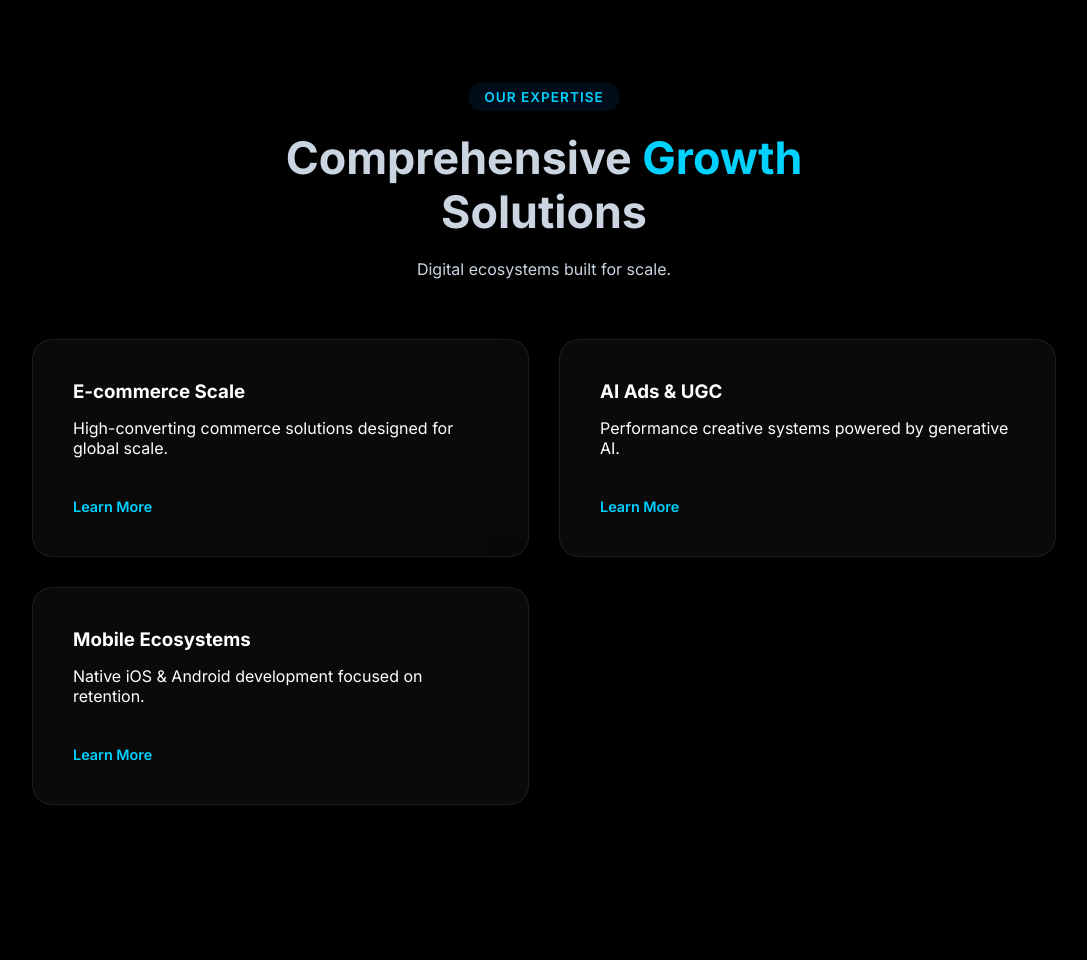
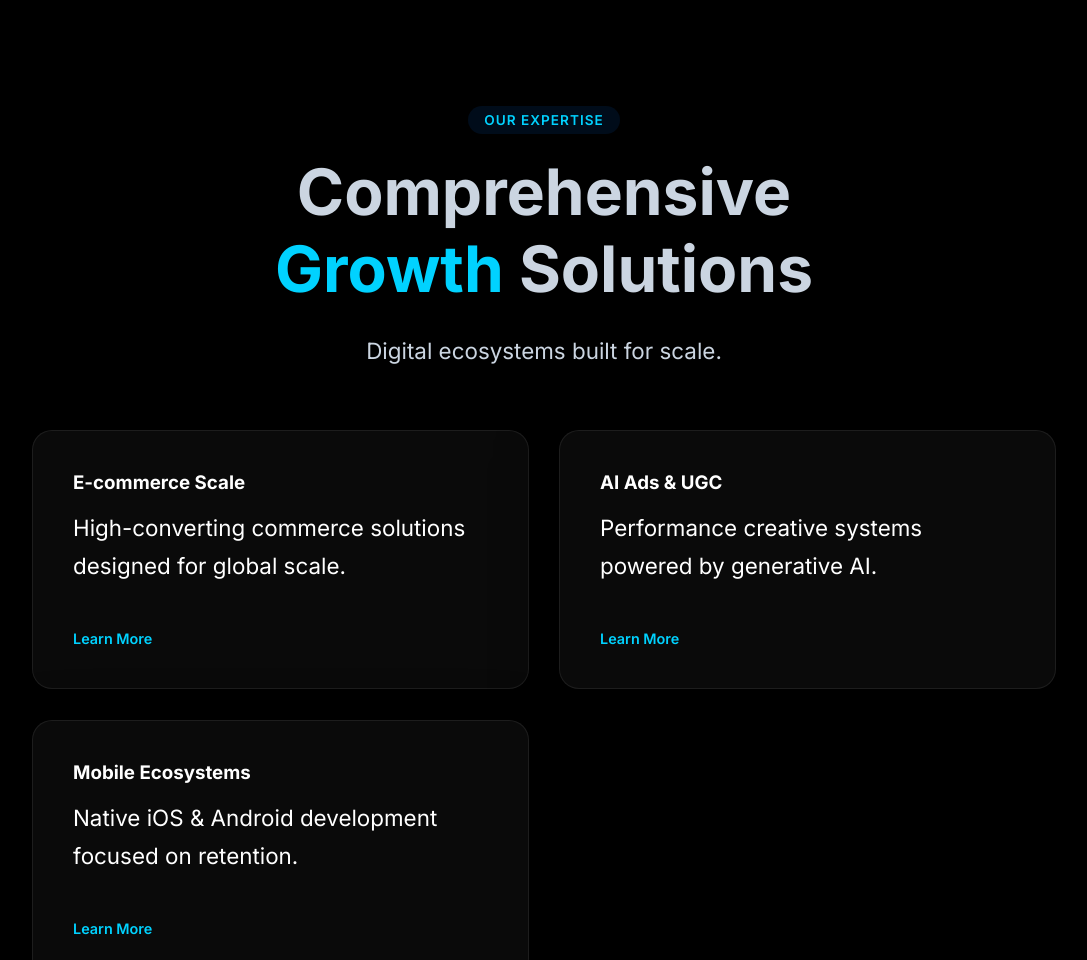
Before and after one commit to Scalvora-Ai/scalvora-ai, a website: page index.html in a window 1280 px wide. Shown: the part 1840-2800 px from the top of the page, without its empty margins (96-1183 px from the left). Drawn offline with nearby package versions, Linux system fonts and the light colour scheme; some packages are replaced by stand-ins of ours; a script that the page names is missing.

Commit message:
Scalvora-Ai V53 - Desktop-Specific Optimization (Fluid Typography & Cinematic Padding)

```diff
--- a/style.css
+++ b/style.css
@@ -130,7 +130,7 @@ spline-viewer::part(logo) {
     flex-direction: column;
     align-items: center;
     justify-content: center;
-    padding: 120px 5%;
+    padding: 180px 0;
     opacity: 0;
     visibility: hidden;
     transform: translateY(50px);
@@ -141,6 +141,10 @@ spline-viewer::part(logo) {
     scroll-snap-align: start;
     scroll-snap-stop: always;
 }
+
+h1 { font-size: clamp(3rem, 8vw, 6rem) !important; font-weight: 800 !important; line-height: 1.1 !important; margin-bottom: 30px !important; }
+h2 { font-size: clamp(2.5rem, 5vw, 4.5rem) !important; font-weight: 800 !important; line-height: 1.2 !important; margin-bottom: 25px !important; }
+p { font-size: clamp(1.1rem, 1.8vw, 1.4rem) !important; line-height: 1.7 !important; margin-bottom: 30px !important; }
 
 .section-overlay.active {
     opacity: 1;
```
